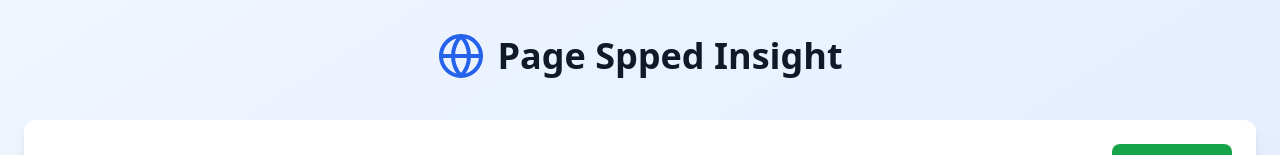
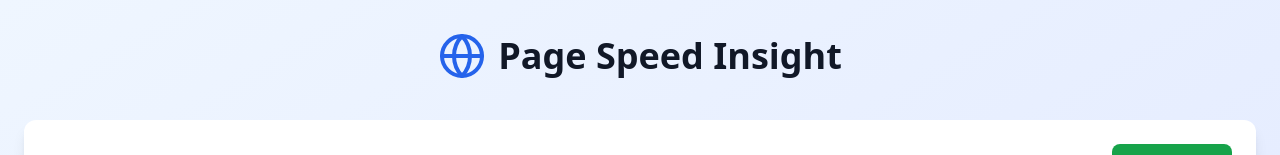
Before and after one commit to xenprogramer/psi-index, a React (Vite) app: page / in a window 1280 px wide. Shown: the top 155 px of the page. Built offline with nearby package versions, Linux system fonts and the light colour scheme.

Commit message:
Updated App.tsx

```diff
--- a/src/App.tsx
+++ b/src/App.tsx
@@ -429,7 +429,7 @@
         <div className="text-center mb-10">
           <div className="flex items-center justify-center mb-4">
             <Globe className="h-12 w-12 text-blue-600 mr-3" />
-            <h1 className="text-4xl font-bold text-gray-900">Page Spped Insight</h1>
+            <h1 className="text-4xl font-bold text-gray-900">Page Speed Insight</h1>
           </div>
           {/* <p className="text-lg text-gray-600 max-w-2xl mx-auto">
             Analyze your website's performance and SEO metrics using Google Lighthouse technology
```
